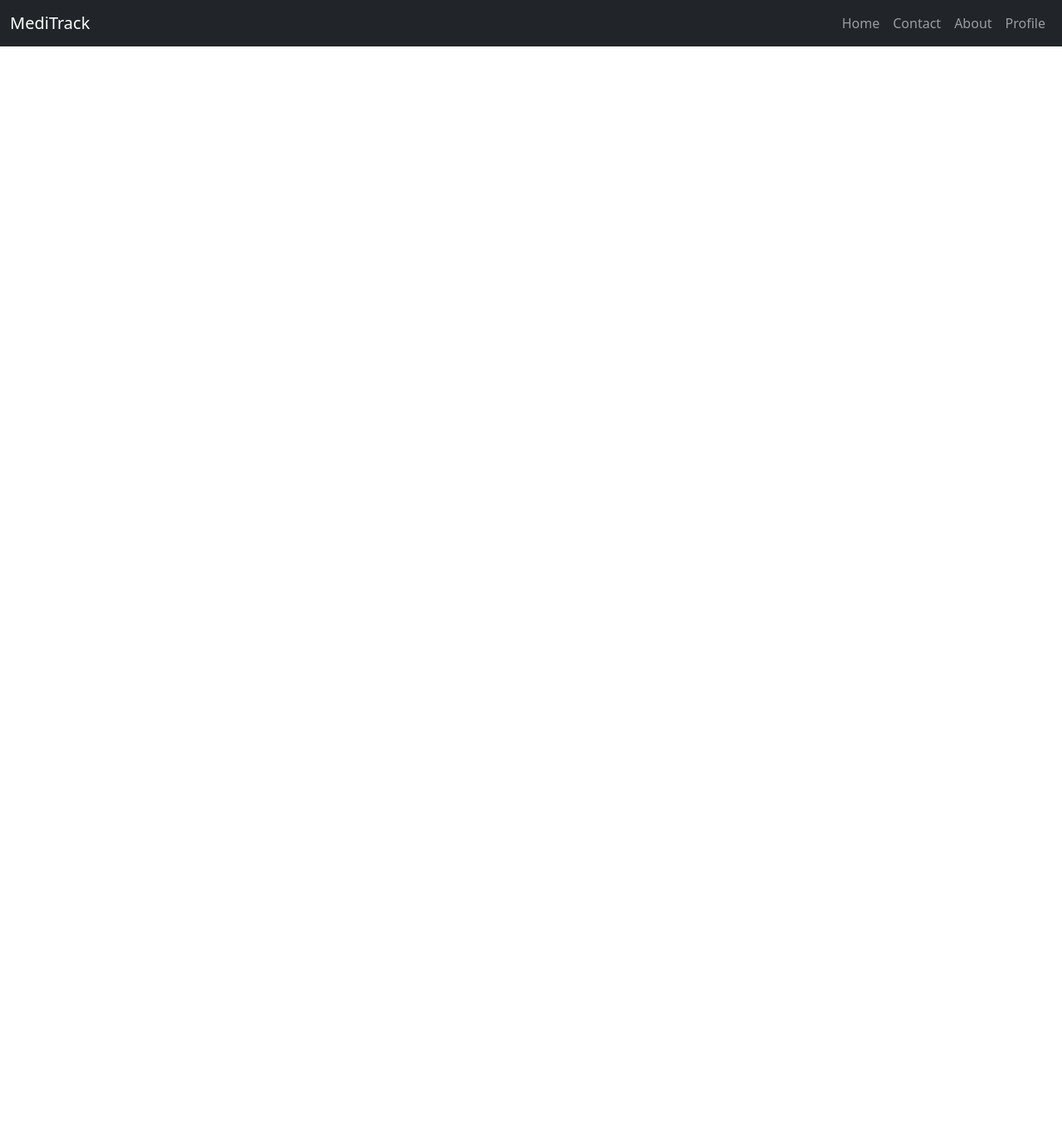
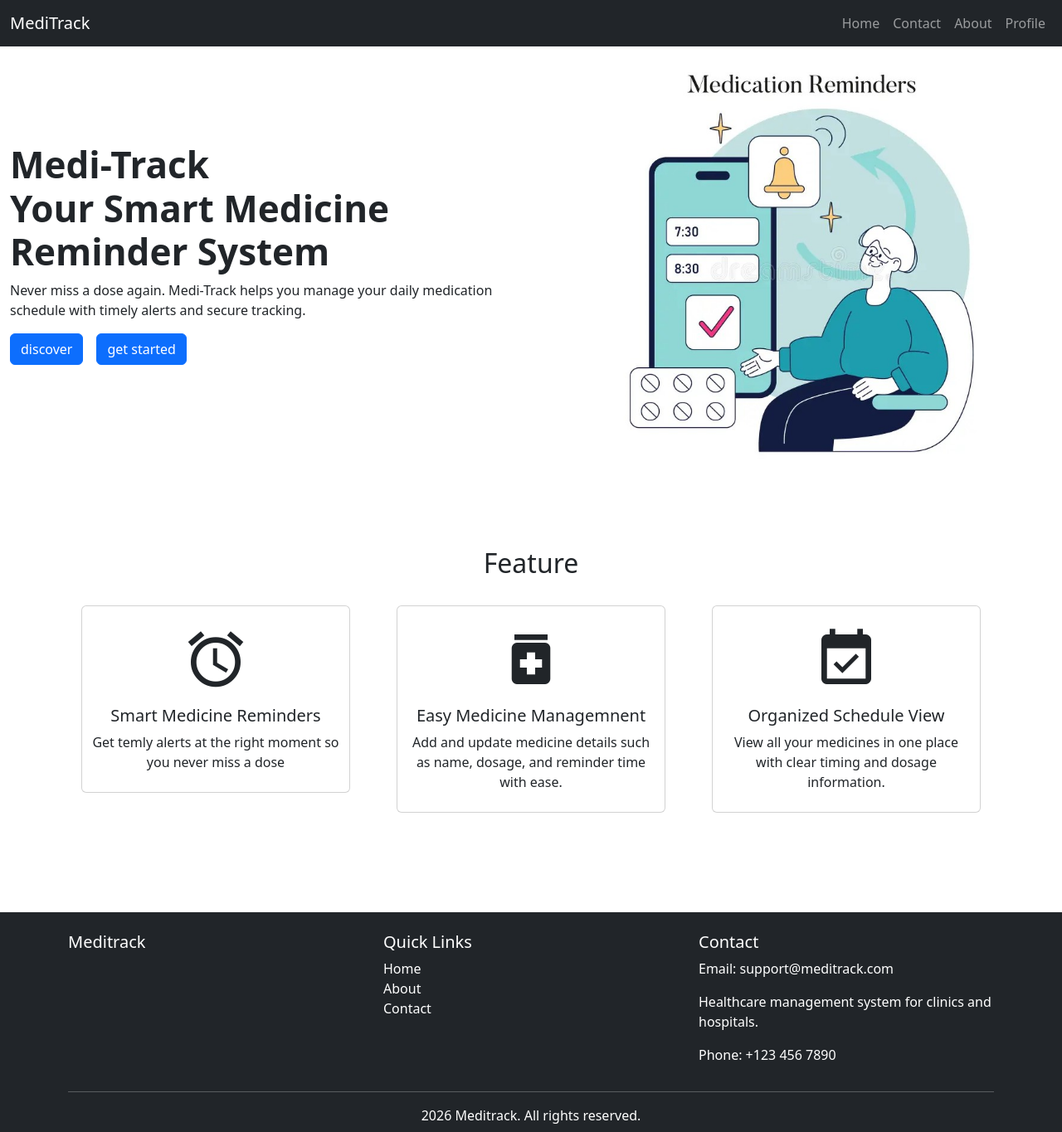
Before and after one commit to mudabeer/meditrack, a Flask app: page / in a window 1280 px wide. Shown: the whole page at 83% size. Before the commit the page ends 56 px from the top, so only its background shows below. Run offline with Flask 3, Linux system fonts and the light colour scheme.

Commit message:
add style.css file, in index.html file landing page add header hero section and features section'

```diff
--- /dev/null
+++ b/static/style.css
@@ -0,0 +1,31 @@
+.hero-img {
+    max-height: 500px;
+}
+
+.header-title{
+    font-size: 44px;
+    font-weight: bold;
+}
+
+.material-icons.md-20 { font-size: 80px; }
+
+.card {
+    border: none;
+    transition: transform 0.3s ease-in-out, box-shadow 0.3s ease-in-out;
+}
+
+.card:hover {
+    transform: scale(1.05);
+    box-shadow: 0 8px 20px rgba(73, 104, 107, 0.644);
+}
+
+.card-features {
+    background-color: rgb(160, 110, 40);
+    color: rgb(239, 244, 244);
+    cursor: pointer;
+}
+
+.card-features:hover {
+    background-color: cadetblue;
+    color:  black;
+}
--- a/templates/index.html
+++ b/templates/index.html
@@ -1,6 +1,54 @@
 {% extends "layout.html" %}
 {% block body %}
 
+    <header class="b-flex bg-color  align-items-center pt-3 mt-5" id="hero">
+        <div class="container-fluid">
+            <div class="row align-items-center">
+                <div class="col-md-6">
+                    <h1 class="header-title">Medi-Track<br>Your Smart Medicine Reminder System</h1>
+                    <p>Never miss a dose again. Medi-Track helps you manage your daily medication schedule with timely alerts and secure tracking.</p>
+                    <div class="d-flex gap-3 mb-3">
+                        <button class="btn btn-primary">discover</button>
+                        <button class="btn btn-primary">get started</button>
+                    </div>
+                </div>
+                <div class="col-md-6 text-center">
+                    <img src="/static/hero-img.jpg" alt="" class="img-fluid hero-img">
+                </div>
+            </div>
 
+        </div>
+    </header>
+
+    <section id="features" class="py-5 mt-5">
+        <div class="container">
+            <h2 class="title text-center">Feature</h2>
+            <div class="row text-center">
+                <div class="col-lg-4 col-sm-6    my-2">
+                    <div class="card py-4 m-3 px-2 card-features">
+                        <i class="material-icons md-20">alarm</i>
+                        <h5 class="card-title mt-3">Smart Medicine Reminders</h5>
+                        <p class="card-text">Get temly alerts at the right moment so you never miss a dose</p>
+                    </div>
+                </div>
+
+                <div class="col-lg-4 col-sm-6 my-2">
+                    <div class="card py-4 m-3 px-2 card-features">
+                         <i class="material-icons md-20">medication</i>
+                        <h5 class="card-title mt-3">Easy Medicine Managemnent</h5>
+                        <p class="card-text">Add and update medicine details such as name, dosage, and reminder time with ease.</p>
+                    </div>
+                </div>
+
+                <div class="col-lg-4 col-sm-6 my-2">
+                    <div class="card py-4 m-3 px-2 card-features">
+                        <i class="material-icons md-20">event_available</i>
+                        <h5 class="card-title mt-3">Organized Schedule View</h5>
+                        <p class="card-text">View all your medicines in one place with clear timing and dosage information.</p>
+                    </div>
+                </div>
+            </div>
+        </div>
+    </section>
 
 {% endblock %}
--- a/templates/layout.html
+++ b/templates/layout.html
@@ -4,9 +4,10 @@
     <meta charset="UTF-8">
     <meta name="viewport" content="width=device-width, initial-scale=1.0">
     <title>MedTrack</title>
-    <link rel="stylesheet" href="/static/style.css" type="txt/css">
+    <link rel="stylesheet" href="/static/style.css">
     <link rel="icon" href="/static/medicine.png" type="image/x-icon">
     <link href="https://cdn.jsdelivr.net/npm/bootstrap@5.3.8/dist/css/bootstrap.min.css" rel="stylesheet" integrity="sha384-sRIl4kxILFvY47J16cr9ZwB07vP4J8+LH7qKQnuqkuIAvNWLzeN8tE5YBujZqJLB" crossorigin="anonymous">
+    <link href="https://fonts.googleapis.com/icon?family=Material+Icons" rel="stylesheet">
 </head>
 <body>
     <nav class="navbar navbar-expand-sm navbar-dark bg-dark fixed-top">
@@ -37,6 +38,42 @@
     {% block body %}
 
     {% endblock %}
+ <footer class="bg-dark text-white pt-4 pb-2 mt-5">
+  <div class="container">
+    <div class="row">
+
+      <!-- About -->
+      <div class="col-md-4">
+        <h5>Meditrack</h5>
+      </div>
+
+      <!-- Links -->
+      <div class="col-md-4">
+        <h5>Quick Links</h5>
+        <ul class="list-unstyled">
+          <li><a href="#" class="text-white text-decoration-none">Home</a></li>
+          <li><a href="#" class="text-white text-decoration-none">About</a></li>
+          <li><a href="#" class="text-white text-decoration-none">Contact</a></li>
+        </ul>
+      </div>
+
+      <!-- Contact -->
+      <div class="col-md-4">
+        <h5>Contact</h5>
+        <p>Email: support@meditrack.com</p>
+        <p>Healthcare management system for clinics and hospitals.</p>
+        <p>Phone: +123 456 7890</p>
+      </div>
+
+    </div>
+
+    <hr class="bg-light">
+
+    <div class="text-center">
+      <p class="mb-0">2026 Meditrack. All rights reserved.</p>
+    </div>
+  </div>
+</footer>
     <script src="https://cdn.jsdelivr.net/npm/bootstrap@5.3.8/dist/js/bootstrap.bundle.min.js" integrity="sha384-FKyoEForCGlyvwx9Hj09JcYn3nv7wiPVlz7YYwJrWVcXK/BmnVDxM+D2scQbITxI" crossorigin="anonymous"></script>
 </body>
 </html>
```
Also changed, not shown: static/health-gamification-concept-senior-person-interacts-smartphone-app-medication-reminders-fostering-timely-adherence-326598751.webp (added), static/hero-img.jpg (added).
